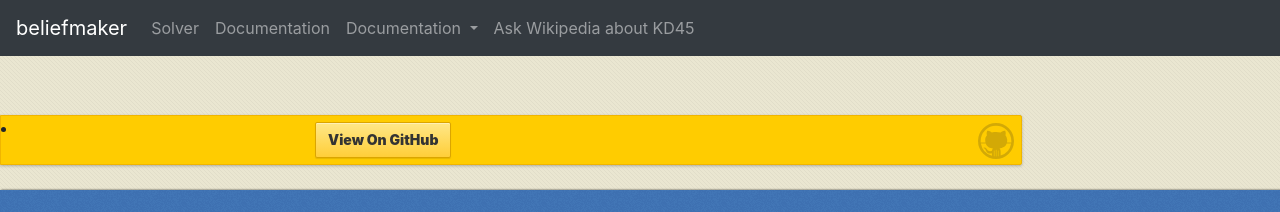
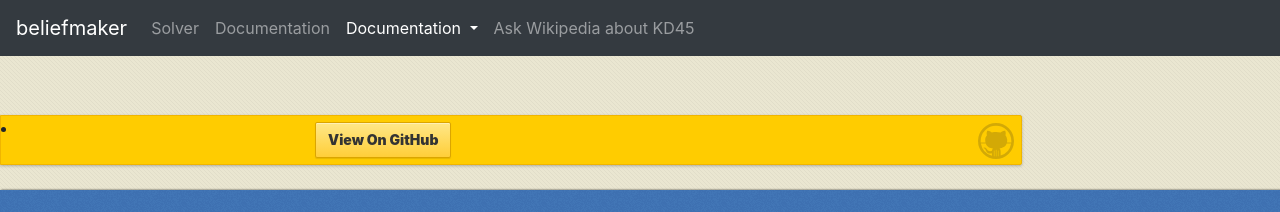
Before and after one commit to Bick95/beliefmaker, a Jekyll site: the page built from index.md, in a window 1280 px wide. Shown: the top 212 px of the page. Built offline with Jekyll 4.4.1, drawn with Linux system fonts in a browser that asks for light colours.

Commit message:
Adjusted dropdown

```diff
--- a/_layouts/default.html
+++ b/_layouts/default.html
@@ -37,7 +37,7 @@
                 </li>
 
                 <!-- Dropdown -->
-                <li class="nav-item dropdown">
+                <li class="nav-item dropdown active">
                     <a class="nav-link dropdown-toggle" href="#" id="navbarDropdown" role="button" data-toggle="dropdown" aria-haspopup="true" aria-expanded="false">
                       Documentation
                     </a>
@@ -46,9 +46,9 @@
                       <a class="dropdown-item" href="#">Another action</a>
                       <div class="dropdown-divider"></div>
                       <a class="dropdown-item" href="#">Something else here</a>
-                      {% for page in site.pages %}
+                      <!--{% for page in site.pages %}
                           <a class="dropdown-item" href="{{ page.filename }}">{{ page.title }}</a>
-                      {% endfor %}
+                      {% endfor %}-->
                     </div>
                   </li>
 
```
